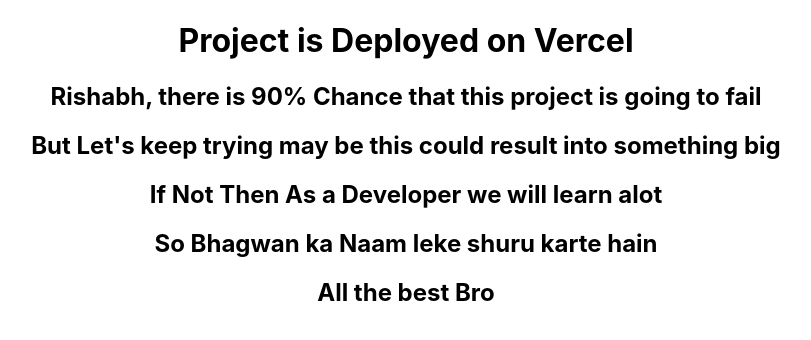
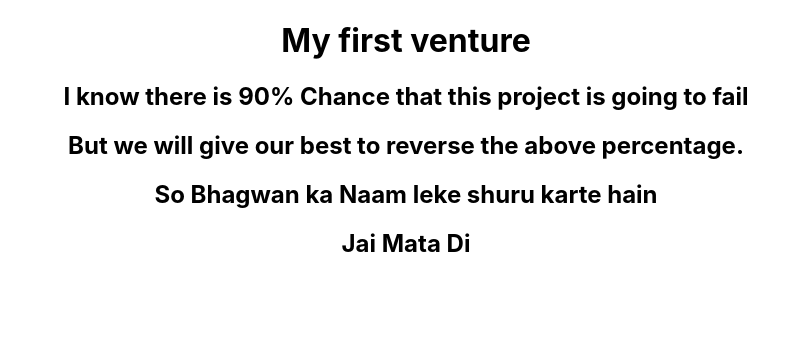
Before and after one commit to RoshanSharmaCodes/DevCommunity, a React (Create React App) app: page / in a window 1280 px wide. Shown: the top 340 px of the page, without its empty margins (234-1045 px from the left). Built offline with nearby package versions, Linux system fonts and the light colour scheme.

Commit message:
first commit

```diff
--- a/src/App.js
+++ b/src/App.js
@@ -4,12 +4,11 @@
 function App() {
   return (
     <div className="App">
-      <h1>Project is Deployed on Vercel</h1>
-      <h2>Rishabh, there is 90% Chance that this project is going to fail</h2>
-      <h2>But Let's keep trying may be this could result into something big</h2>
-      <h2>If Not Then As a Developer we will learn alot</h2>
+      <h1>My first venture</h1>
+      <h2>I know there is 90% Chance that this project is going to fail</h2>
+      <h2>But we will give our best to reverse the above percentage.</h2>
       <h2> So Bhagwan ka Naam leke shuru karte hain</h2>
-      <h2> All the best Bro</h2>
+      <h2> Jai Mata Di </h2>
     </div>
   );
 }
```
